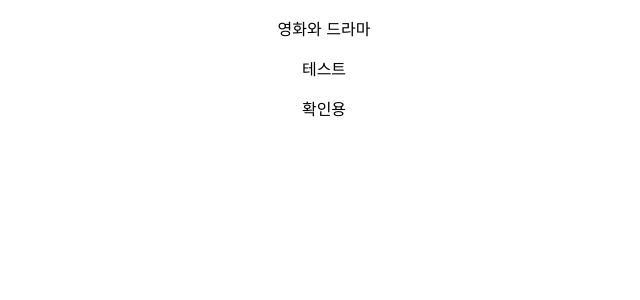
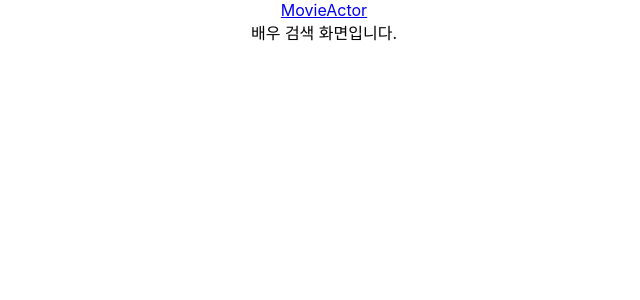
Before and after one commit to Jun2313/Practice, a React (Create React App) app: page /Actor in a window 1280 px wide. Shown: the top 300 px of the page, without its empty margins (316-956 px from the left). Built offline with nearby package versions, Linux system fonts and the light colour scheme.

Commit message:
파일 구성

```diff
--- a/package.json
+++ b/package.json
@@ -8,6 +8,7 @@
     "@testing-library/user-event": "^13.5.0",
     "react": "^18.2.0",
     "react-dom": "^18.2.0",
+    "react-router-dom": "^6.15.0",
     "react-scripts": "5.0.1",
     "web-vitals": "^2.1.4"
   },
--- a/public/index.html
+++ b/public/index.html
@@ -10,6 +10,7 @@
       content="Web site created using create-react-app"
     />
     <link rel="apple-touch-icon" href="%PUBLIC_URL%/logo192.png" />
+    <link rel="stylesheet" href="%PUBLIC_URL%/style/App.css"/>
     <!--
       manifest.json provides metadata used when your web app is installed on a
       user's mobile device or desktop. See https://developers.google.com/web/fundamentals/web-app-manifest/
--- a/src/App.js
+++ b/src/App.js
@@ -1,15 +1,17 @@
-import logo from './logo.svg';
-import './App.css';
-import { useEffect, useState } from 'react';
+import { Routes, Route } from 'react-router-dom';
+import Movie from './screens/Movie';
+import Actor from './screens/Actor';
+import NavBar from './components/NavBar';
 
 function App() {
 
   return (
     <div className="App">
-      <p>영화와 드라마</p>
-      <p>테스트</p>
-      <p>확인용</p>
-
+      <Routes>
+        <Route path="/" element={ <Movie /> } />
+        <Route path="/Actor" element={ <Actor /> } />
+        <Route path="/NavBar" element={ <NavBar /> } />
+      </Routes>
     </div>
   );
 }
--- /dev/null
+++ b/src/components/NavBar.js
@@ -0,0 +1,13 @@
+import { Link } from "react-router-dom";
+
+function NavBar() {
+
+    return (
+      <div className="NavBar">
+        <Link to="/" className='Link'>Movie</Link>
+		<Link to="/Actor" className='Link'>Actor</Link>
+      </div>
+    );
+  }
+
+  export default NavBar;
--- a/src/index.js
+++ b/src/index.js
@@ -3,11 +3,14 @@ import ReactDOM from 'react-dom/client';
 import './index.css';
 import App from './App';
 import reportWebVitals from './reportWebVitals';
+import { BrowserRouter } from 'react-router-dom';
 
 const root = ReactDOM.createRoot(document.getElementById('root'));
 root.render(
   <React.StrictMode>
-    <App />
+    <BrowserRouter>
+     <App />
+    </BrowserRouter>
   </React.StrictMode>
 );
 
--- /dev/null
+++ b/src/screens/Actor.js
@@ -0,0 +1,13 @@
+import NavBar from "../components/NavBar";
+
+function Actor() {
+
+    return (
+      <div className="Actor">
+        <NavBar />
+        배우 검색 화면입니다.
+      </div>
+    );
+  }
+
+  export default Actor;
--- /dev/null
+++ b/src/screens/Movie.js
@@ -0,0 +1,13 @@
+import NavBar from "../components/NavBar";
+
+function Movie() {
+
+    return (
+      <div className="Movie">
+        <NavBar />
+        영화 검색 화면입니다.
+      </div>
+    );
+  }
+
+  export default Movie;
```
Also changed, not shown: public/style/App.css (renamed from src/App.css), 1 other file (tests, documents, lock files or other folders).
